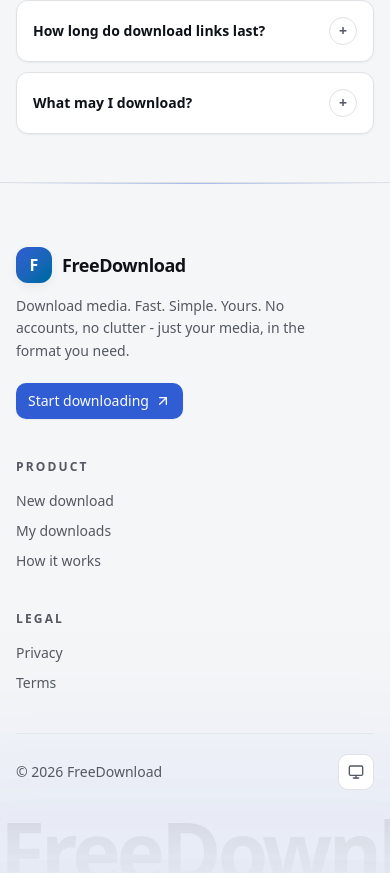
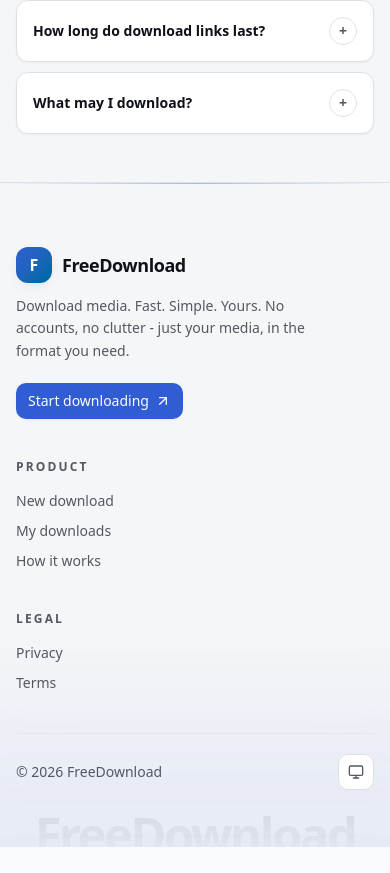
Before and after one commit to baby-ghost1/FreeDownload, a Next.js app in the folder frontend/: page / in a window 390 px wide. Shown: the part 2483-3356 px from the top of the page. After the commit the page ends 3330 px from the top, so only its background shows below. Built offline with nearby package versions, Linux system fonts and the light colour scheme; no server answers.

Commit message:
footer: fit giant watermark on mobile, no side cut

```diff
--- a/frontend/components/site-footer.tsx
+++ b/frontend/components/site-footer.tsx
@@ -118,7 +118,7 @@ export function SiteFooter() {
         aria-hidden="true"
         className="pointer-events-none relative select-none overflow-hidden"
       >
-        <p className="-mb-[0.23em] bg-gradient-to-b from-foreground/[0.09] to-transparent bg-clip-text text-center text-[21vw] font-bold leading-none tracking-tighter text-transparent md:text-[10.5rem]">
+        <p className="-mb-[0.23em] bg-gradient-to-b from-foreground/[0.09] to-transparent bg-clip-text text-center text-[12.5vw] font-bold leading-none tracking-tighter whitespace-nowrap text-transparent sm:text-[11vw] md:text-[10.5rem]">
           {SITE_CONFIG.name}
         </p>
       </div>
```
